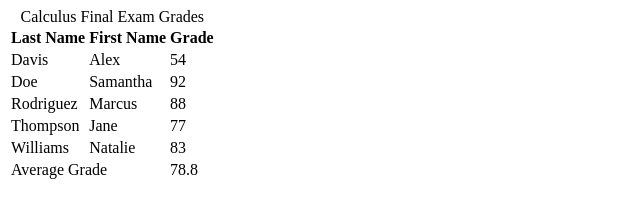
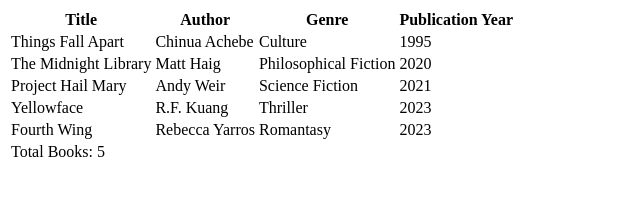
Before and after one commit to Maliph-Guye/Freecodecamp-projects, a plain HTML site: page index.html in a window 1280 px wide. Shown: the whole page, without its empty margins (0-640 px from the left). Drawn offline with Linux system fonts and the light colour scheme.

Commit message:
Books Catalog

```diff
--- a/index.html
+++ b/index.html
@@ -1,61 +1,60 @@
 <!DOCTYPE html>
 <html lang="en">
+
 <head>
-    <title>Calculus Final Exams Table</title>
-    <meta charset="UTF-8" />
+  <meta charset="UTF-8">
+  <meta name="viewport" content="width=device-width, initial-scale=1.0">
+  <title>Book Catalog</title>
 </head>
+
 <body>
   <table>
-      <caption>
-        Calculus Final Exam Grades
-      </caption>
-
   <thead>
     <tr>
-          <th>Last Name</th>
-          <th>First Name</th>
-          <th>Grade</th>
+      <th>Title</th>
+      <th>Author</th>
+      <th>Genre</th>
+      <th>Publication Year</th>
     </tr>
   </thead>
-
   <tbody>
     <tr>
-          <td>Davis</td>
-          <td>Alex</td>
-          <td>54</td>
+      <td>Things Fall Apart</td>
+      <td>Chinua Achebe</td>
+      <td>Culture</td>
+      <td>1995</td>
     </tr>
-
     <tr>
-          <td>Doe</td>
-          <td>Samantha</td>
-          <td>92</td>
+      <td>The Midnight Library</td>
+      <td>Matt Haig</td>
+      <td>Philosophical Fiction</td>
+      <td>2020</td>
     </tr>
-
     <tr>
-          <td>Rodriguez</td>
-          <td>Marcus</td>
-          <td>88</td>
+      <td>Project Hail Mary</td>
+      <td>Andy Weir</td>
+      <td>Science Fiction</td>
+      <td>2021</td>
     </tr>
-
     <tr>
-          <td>Thompson</td>
-          <td>Jane</td>
-          <td>77</td>
+      <td>Yellowface</td>
+      <td>R.F. Kuang</td>
+      <td>Thriller</td>
+      <td>2023</td>
     </tr>
-
     <tr>
-          <td>Williams</td>
-          <td>Natalie</td>
-          <td>83</td>
+      <td>Fourth Wing</td>
+      <td>Rebecca Yarros</td>
+      <td>Romantasy</td>
+      <td>2023</td>
     </tr>
   </tbody>
-
   <tfoot>
     <tr>
-          <td colspan="2">Average Grade</td>
-          <td>78.8</td>
+      <td colspan="4">Total Books: 5</td>
     </tr>
   </tfoot>
 </table>
 </body>
+
 </html>
```
Lines whose indentation alone changed are shown as unchanged.
